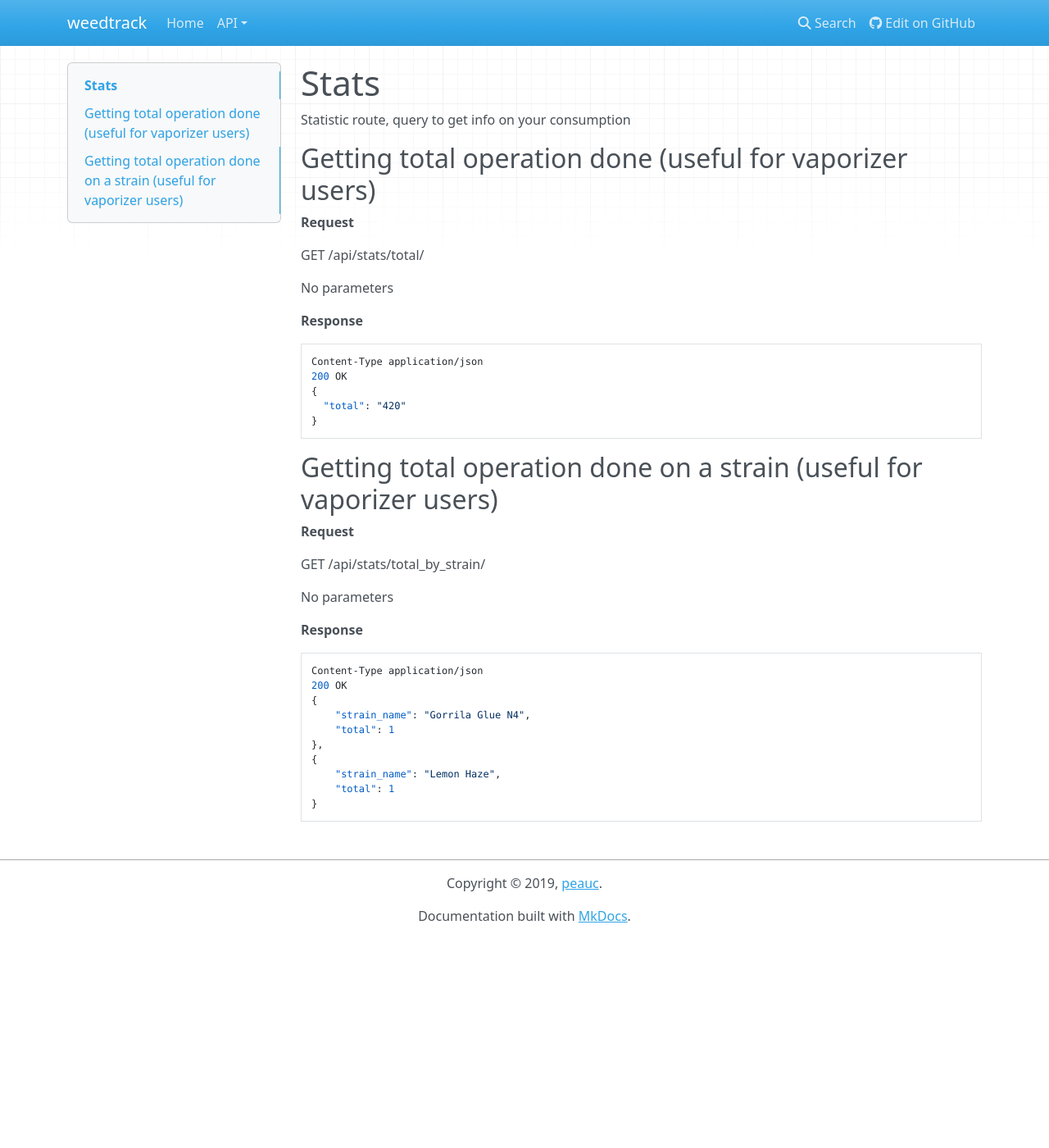
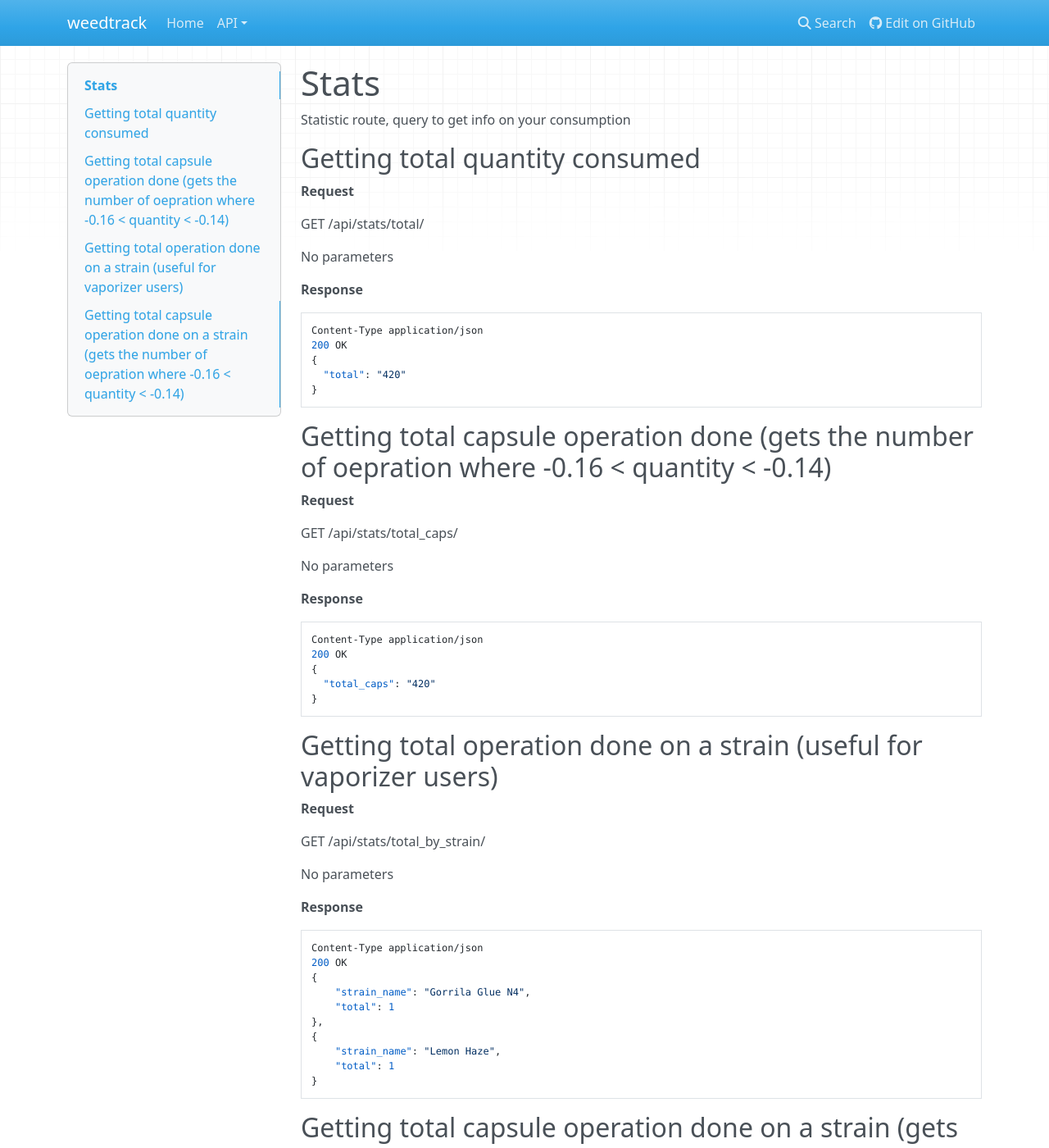
Before and after one commit to Weed-Manager/django-api, an MkDocs documentation site: the page built from docs/api/stats.md, in a window 1280 px wide and 1400 px high. Shown: the whole window at 82% size. Built offline with MkDocs 1.6.1, drawn with Linux system fonts in a browser that asks for light colours; nearby versions of some CDN libraries; some of the changed text lies outside the part shown.

Commit message:
added stats by caps

````diff
--- a/docs/api/stats.md
+++ b/docs/api/stats.md
@@ -1,7 +1,7 @@
 # Stats
 Statistic route, query to get info on your consumption
 
-## Getting total operation done (useful for vaporizer users)
+## Getting total quantity consumed
 
 **Request**
 
@@ -19,6 +19,23 @@ Content-Type application/json
 }
 ```
 
+## Getting total capsule operation done (gets the number of oepration where -0.16 < quantity < -0.14)
+
+**Request**
+
+GET /api/stats/total_caps/
+
+No parameters
+
+**Response**
+
+```json
+Content-Type application/json
+200 OK
+{
+  "total_caps": "420"
+}
+```
 ## Getting total operation done on a strain (useful for vaporizer users)
 
 **Request**
@@ -41,3 +58,25 @@ Content-Type application/json
 	"total": 1
 }
 ```
+## Getting total capsule operation done on a strain (gets the number of oepration where -0.16 < quantity < -0.14)
+
+**Request**
+
+GET /api/stats/total\_caps\_by\_strain/
+
+No parameters
+
+**Response**
+
+```json
+Content-Type application/json
+200 OK
+{
+	"strain_name": "Gorrila Glue N4",
+	"total_caps": 1
+},
+{
+	"strain_name": "Lemon Haze",
+	"total_caps": 1
+}
+```
````
Also changed, not shown: 1 other file.
